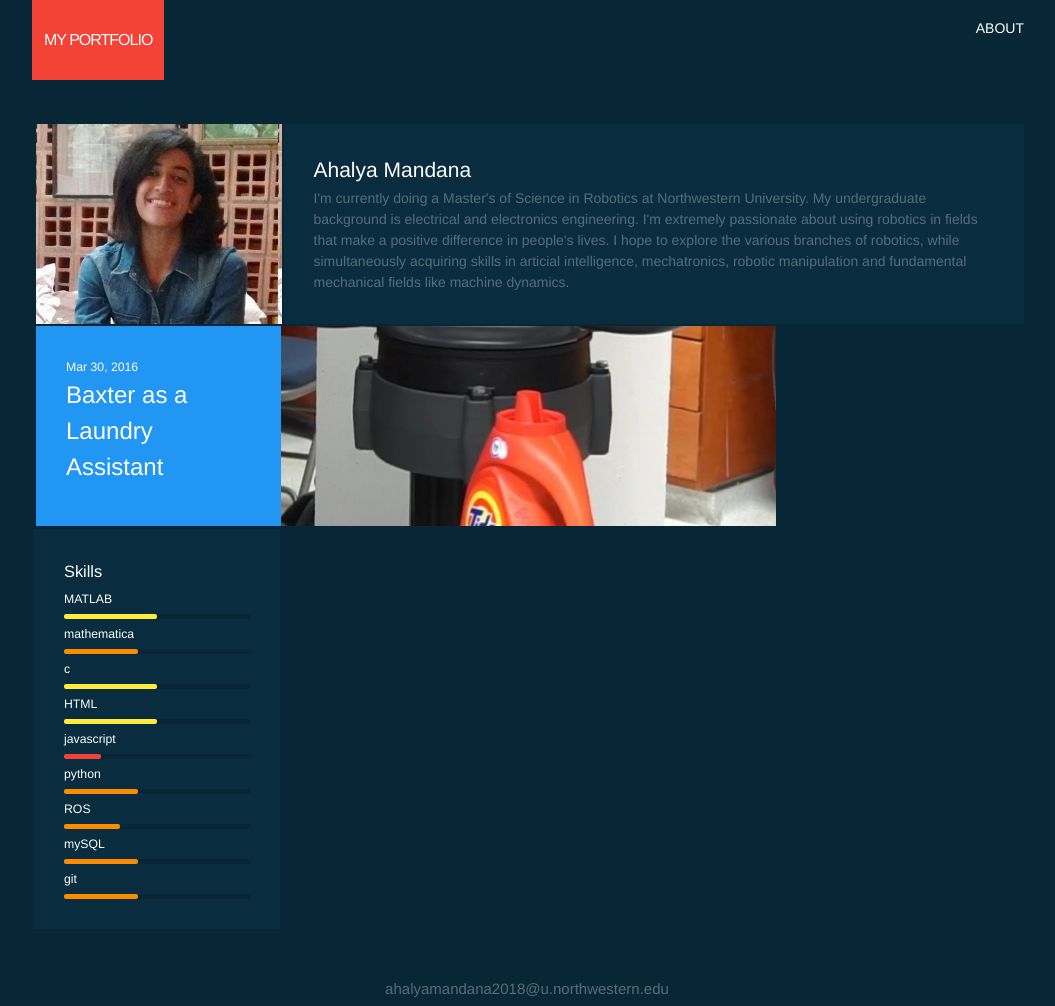
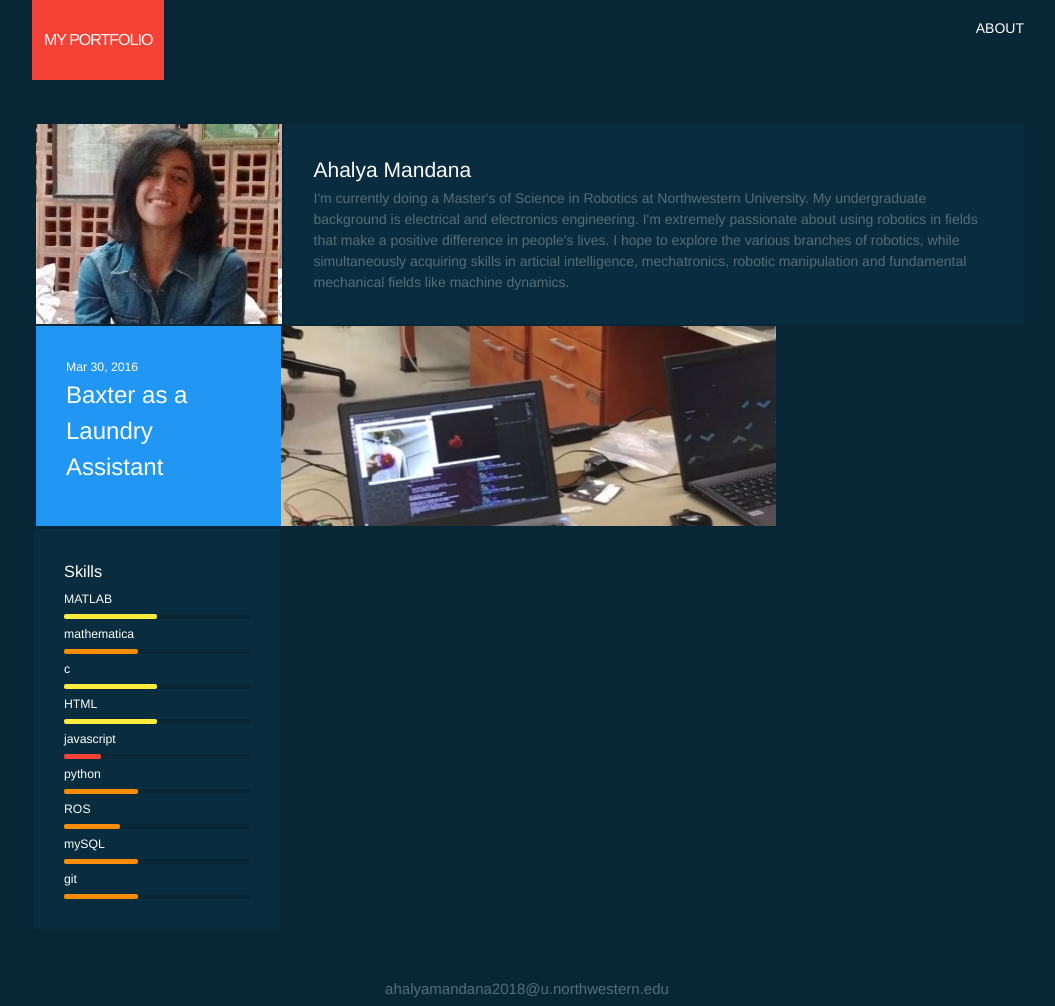
Before and after one commit to am2512/am2512.github.io, a Jekyll site: the page built from index.html, in a window 1280 px wide. Shown: the whole page, without its empty margins (112-1167 px from the left). Built offline with Jekyll 4.4.1, drawn with Linux system fonts in a browser that asks for light colours.

Commit message:
Rearranging images

```diff
--- a/index.html
+++ b/index.html
@@ -35,7 +35,7 @@ layout: default
       </div>
 
 
-       <div class="block glass"  style="background-image:url(assets/1.jpg)">
+       <div class="block glass"  style="background-image:url(assets/2.jpg)">
 
       </div>
 
```
